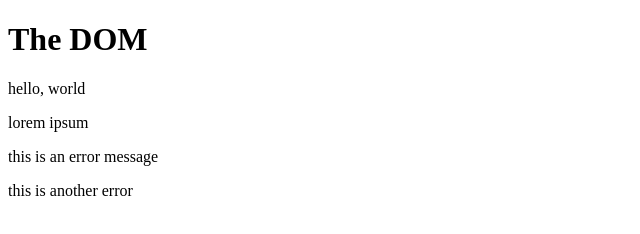
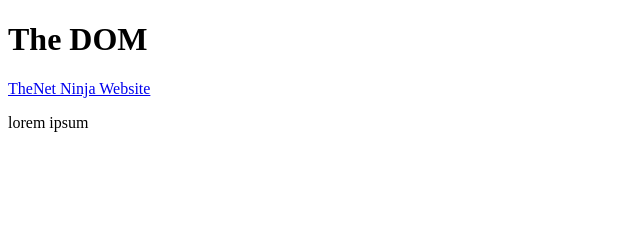
Before and after one commit to marinah3/modern-javascript, a plain HTML site: page chapter 6/index.html in a window 1280 px wide. Shown: the whole page, without its empty margins (0-640 px from the left). Drawn offline with Linux system fonts and the light colour scheme.

Commit message:
chapter6

```diff
--- a/chapter 6/index.html
+++ b/chapter 6/index.html
@@ -7,14 +7,8 @@
 </head>
 <body>
     <h1>The DOM</h1>
-
-    <div>
-        <p>hello, world</p>
-        <p>lorem ipsum</p>
-        <p class="error">this is an error message</p>
-    </div>
-<div class="error"> this is another error</div>
-
-    <script src="./ssandbox.js"></script>
+<a href="https://www.google.com">link to somewhere cool...</a>
+<p class="error">lorem ipsum</p>
+<script src="./ssandbox.js"></script>
 </body>
 </html>
--- a/chapter 6/ssandbox.js
+++ b/chapter 6/ssandbox.js
@@ -6,8 +6,46 @@
 //console.log(para);
 
 // querySelectorAll
-const paras = document.querySelectorAll('p');
+// const paras = document.querySelectorAll('p');
 // paras.forEach(para =>{
 //     console.log(para);
 // })
-console.log(paras[2]);
+// const errors = document.querySelectorAll('.error');
+// console.log(errors);
+
+// Get an Element by ID
+// const title = document.getElementById('page-title');
+// console.log(title);
+
+// Get Element by their class name
+// const errors = document.getElementsByClassName('error');
+// console.log(errors);
+// console.log(errors[0]);
+
+// Get Element by their tag name
+//const para = document.getElementsByTagName('p');
+// console.log(paras);
+// console.log(paras[1])
+
+// Changing the text inside elements
+//const paras = document.querySelectorAll('p');
+// console.log(para.innerText);
+// para.innerText = 'ninjas are awesome!';
+//});
+//Eg for crabbing content  inside div
+ //const content = document.querySelector('.content')
+// console.log(content.innerHTML);
+// content.innerHTML += '<h2>THIS IS A NEW H2 <h2/>';
+//const people = ['mary', 'luigi', ' mario'];
+//people.forEach(person => {
+    // content.innerHTML += `<p>${person}<p/>`;
+//});
+
+// Get an update attribute of html element
+const link = document.querySelector('a');
+console.log(link.getAttribute('href'));
+link.setAttribute('href', 'http://www.thenetninja.co.uk');
+link.innerText = 'TheNet Ninja Website'
+const mssg = document.querySelector('p');
+console.log(mssg.getAttribute('class'));
+mssg.setAttribute('class', 'success');
```
Also changed, not shown: practise.js (+12 -12 lines).
